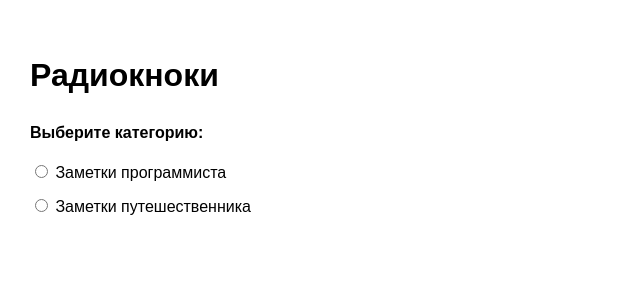
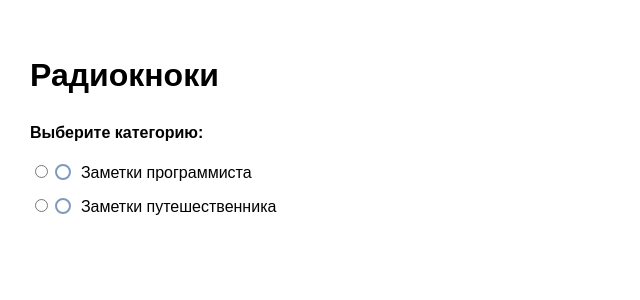
Before and after one commit to Nattyme/mini-projects, a PHP site: page / in a window 1280 px wide. Shown: the top 300 px of the page, without its empty margins (0-640 px from the left). Run offline with PHP 8.4, Linux system fonts and the light colour scheme.

Commit message:
CSS fake button style

```diff
--- a/CSS projects/custom-btns/index.html
+++ b/CSS projects/custom-btns/index.html
@@ -23,7 +23,9 @@
     </div>
     <div class="form-group">
         <label>
-            <input type="radio" name="category" value="coding-notes"> Заметки путешественника
+            <input type="radio" name="category" value="coding-notes">
+            <span class="custom-radio"></span>
+            Заметки путешественника
         </label>
     </div>
 
--- a/CSS projects/custom-btns/main.css
+++ b/CSS projects/custom-btns/main.css
@@ -27,3 +27,21 @@ label {
 /* ************************
 Радиокнопки
 ************************ */
+
+.custom-radio {
+    display: inline-block;
+    width: 16px;
+    height: 16px;
+    background: #fff;
+    border: 2px solid #7e9bbd;
+    border-radius: 50%;
+    vertical-align: text-top;
+    margin-right: 5px;
+}
+
+.custom-radio::before {
+    content: "";
+
+    /*Рисуем круг*/
+
+}
```
